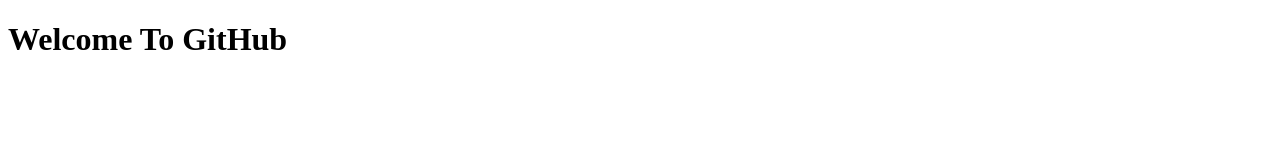
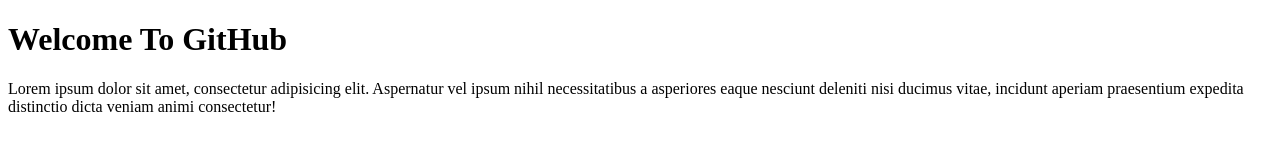
Before and after one commit to iGAPTech/Project1, a plain HTML site: page index.html in a window 1280 px wide. Drawn offline with Linux system fonts and the light colour scheme.

Commit message:
added new file

```diff
--- a/index.html
+++ b/index.html
@@ -8,5 +8,6 @@
 </head>
 <body>
     <h1>Welcome To GitHub</h1>
+    <p>Lorem ipsum dolor sit amet, consectetur adipisicing elit. Aspernatur vel ipsum nihil necessitatibus a asperiores eaque nesciunt deleniti nisi ducimus vitae, incidunt aperiam praesentium expedita distinctio dicta veniam animi consectetur!</p>
 </body>
 </html>
--- /dev/null
+++ b/style.css
@@ -0,0 +1,3 @@
+body{
+    background-color: red;
+}
```
